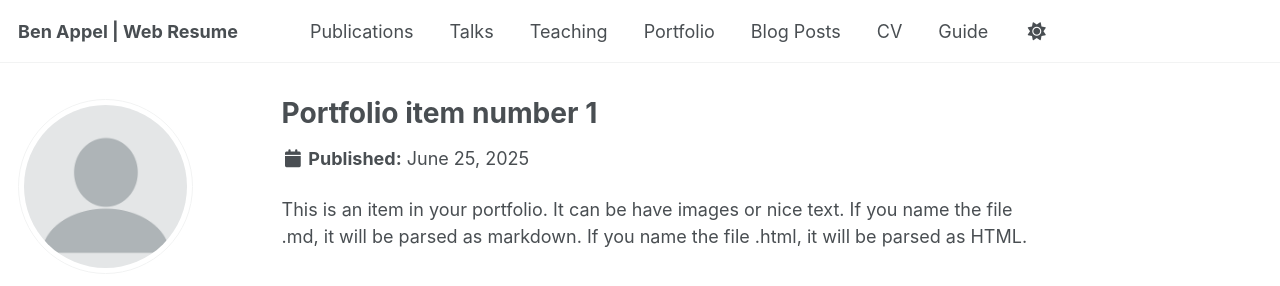
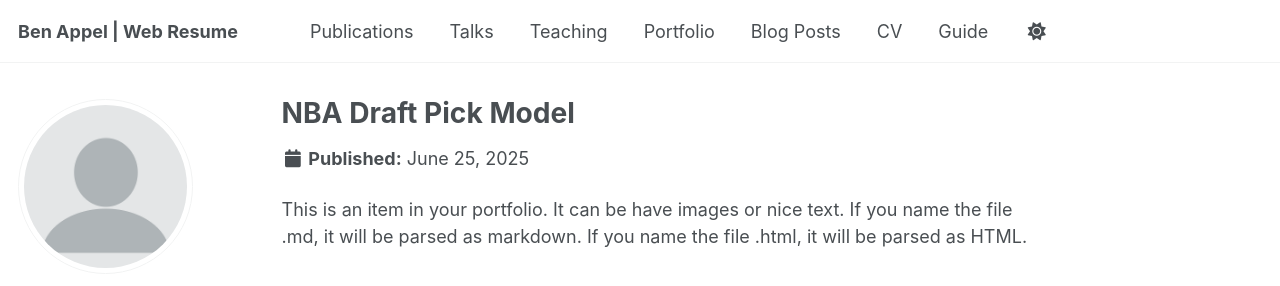
Before and after one commit to benpeok/benpeok.github.io, a Jekyll site: the page built from _portfolio/portfolio-1.md, in a window 1280 px wide and 937 px high. Shown: the top 286 px of the window. Built offline with Jekyll 4.4.1, drawn with Linux system fonts in a browser that asks for light colours; some web fonts are replaced.

Commit message:
Update portfolio-1.md

```diff
--- a/_portfolio/portfolio-1.md
+++ b/_portfolio/portfolio-1.md
@@ -1,6 +1,6 @@
 ---
-title: "Portfolio item number 1"
-excerpt: "Short description of portfolio item number 1<br/><img src='/images/500x300.png'>"
+title: "NBA Draft Pick Model"
+excerpt: "This Project predicts the top 10 picks of the NBA draft"
 collection: portfolio
 ---
 
```
